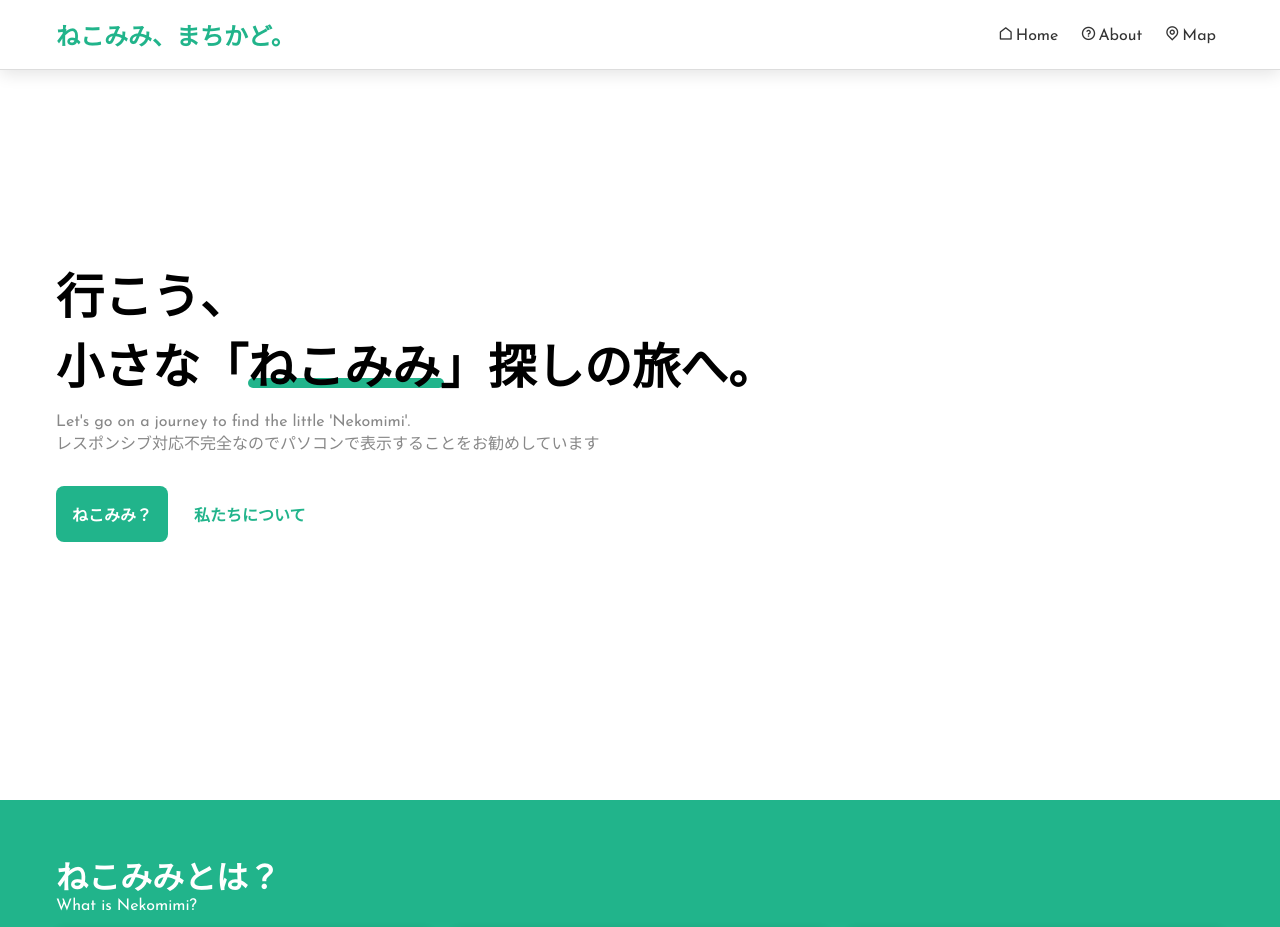
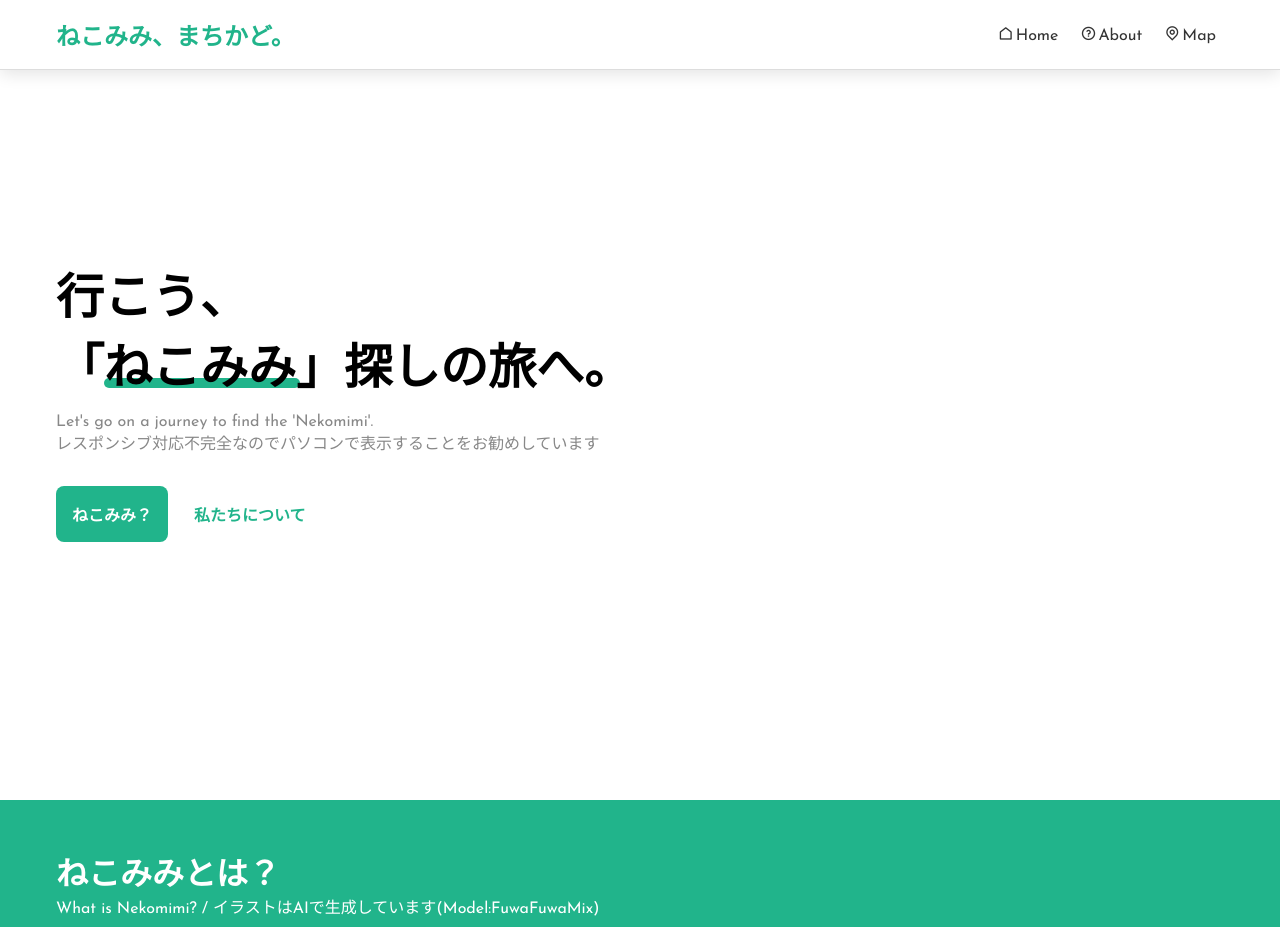
Before and after one commit to musmi-memoi/nekomimi, a plain HTML site: page index.html in a window 1280 px wide. Shown: the top 927 px of the page. Drawn offline with nearby package versions, Linux system fonts and the light colour scheme.

Commit message:
remove 'little'

```diff
--- a/index.html
+++ b/index.html
@@ -24,8 +24,8 @@
     <main>
         <div class="top">
             <div class="content">
-                <h1 style="font-size: 6vh;">行こう、<br>小さな「<span class="hover-line">ねこみみ</span>」探しの旅へ。</h1>
-                <p style="color: #888; margin-top: 1em;">Let's go on a journey to find the little 'Nekomimi'.</p>
+                <h1 style="font-size: 6vh;">行こう、<br>「<span class="hover-line">ねこみみ</span>」探しの旅へ。</h1>
+                <p style="color: #888; margin-top: 1em;">Let's go on a journey to find the 'Nekomimi'.</p>
                 <p style="color: #888;">レスポンシブ対応不完全なのでパソコンで表示することをお勧めしています</p>
                 <div class="buttons">
                     <a href="#about" class="main-btn">ねこみみ？</a>
@@ -36,7 +36,7 @@
         <div class="about" id="about">
             <div class="content">
                 <h2 style="font-size: 4vh;">ねこみみとは？</h2>
-                <p>What is Nekomimi?</p>
+                <p>What is Nekomimi? / イラストはAIで生成しています(Model:FuwaFuwaMix)</p>
                 <div class="cards">
                     <article class="card">
                         <div class="card__header">
```
